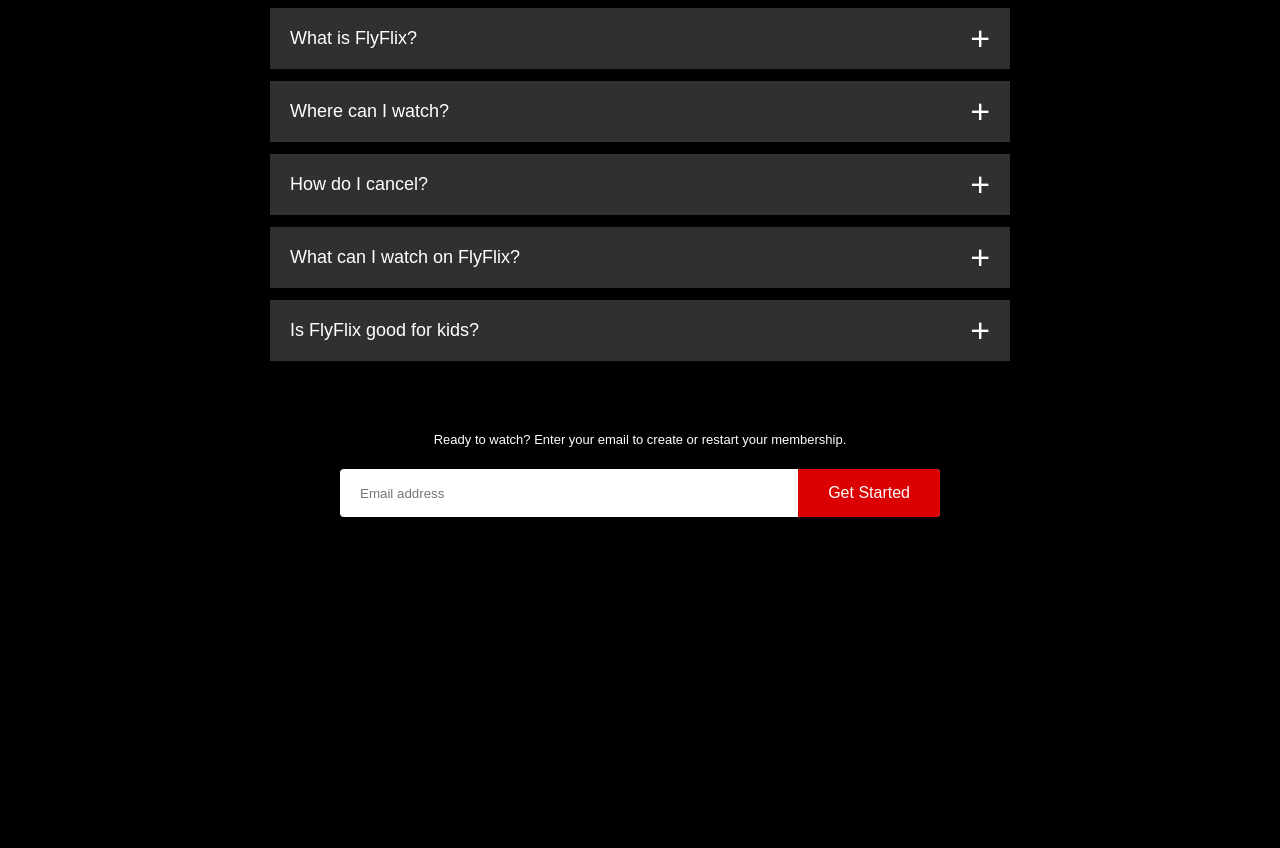
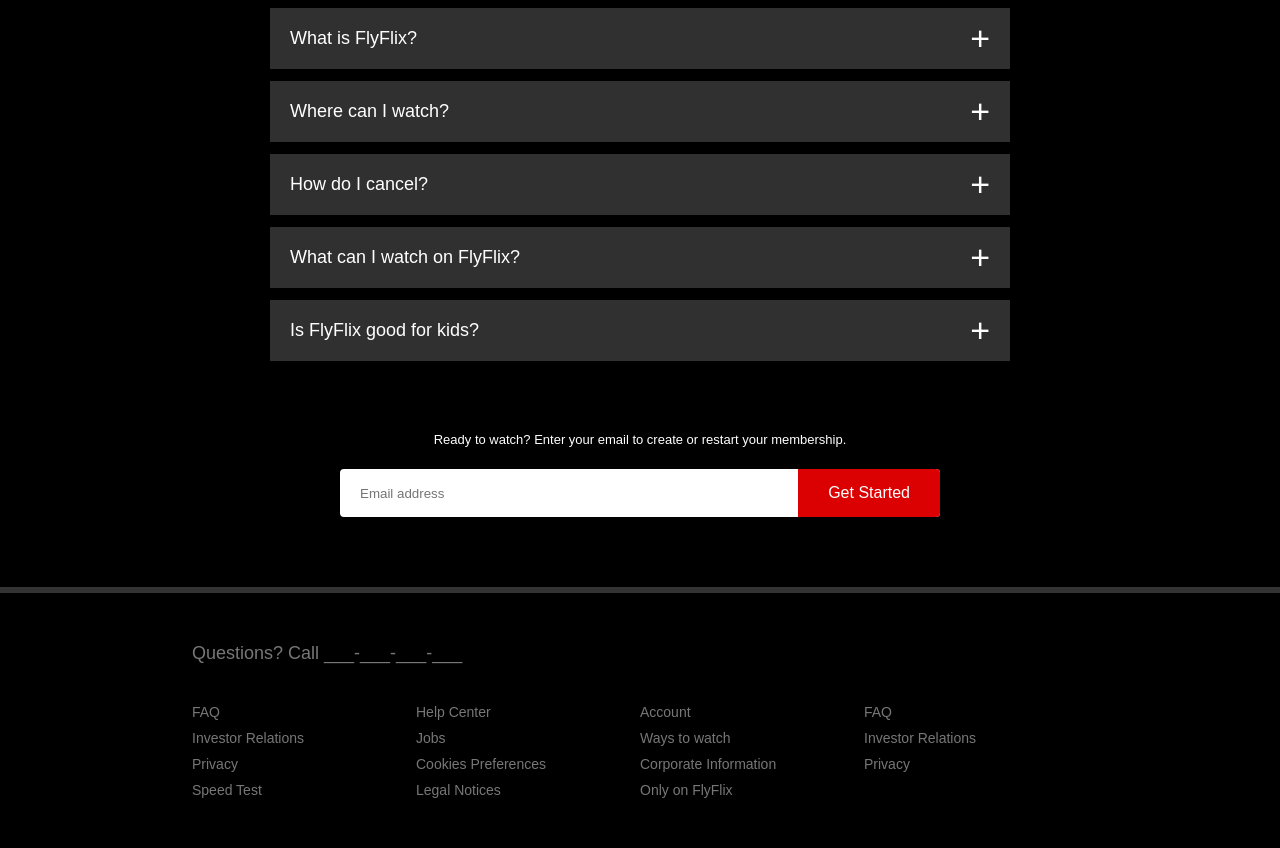
Before and after one commit to kendy112/Fly_Flix, a plain HTML site: page index.html in a window 1280 px wide. Shown: the part 2798-3646 px from the top of the page. Before the commit the page ends 3385 px from the top, so only its background shows below. Drawn offline with Linux system fonts and the light colour scheme.

Commit message:
Some changes were made

```diff
--- a/index.html
+++ b/index.html
@@ -110,5 +110,35 @@
         <button type="submit">Get Started</button>
     </form>
 </div>
+
+<div class="footer">
+    <h2>Questions? Call ___-___-___-___</h2>
+
+    <div class="row">
+        <div class="col">
+            <a href="#">FAQ</a>
+            <a href="#">Investor Relations</a>
+            <a href="#">Privacy</a>
+            <a href="#">Speed Test</a>
+        </div>
+        <div class="col">
+            <a href="#">Help Center</a>
+            <a href="#">Jobs</a>
+            <a href="#">Cookies Preferences</a>
+            <a href="#">Legal Notices</a>
+        </div>
+        <div class="col">
+            <a href="#">Account</a>
+            <a href="#">Ways to watch</a>
+            <a href="#">Corporate Information</a>
+            <a href="#">Only on FlyFlix</a>
+        </div>
+        <div class="col">
+            <a href="#">FAQ</a>
+            <a href="#">Investor Relations</a>
+            <a href="#">Privacy</a>
+        </div>
+    </div>
+</div>
 </body>
 </html>
--- a/style.css
+++ b/style.css
@@ -193,3 +193,31 @@
 .faq small{
     font-size: 13px;
 }
+
+/* --------------footer------------- */
+.footer{
+    padding: 50px 15% 10px;
+    border-top: 6px solid #333;
+    color: #777;
+}
+.footer h2{
+    font-size: 18px;
+    font-weight: 400;
+    margin-bottom: 30px;
+}
+.footer .col{
+    flex-basis: 25%;
+    flex-grow: 1;
+    margin-bottom: 20px;
+}
+.footer .col a{
+    display: block;
+    text-decoration: none;
+    color: #777;
+    font-size: 14px;
+    margin-bottom: 10px;
+}
+.footer .row{
+    align-items: flex-start;
+    padding: 10px 0;
+}
```
